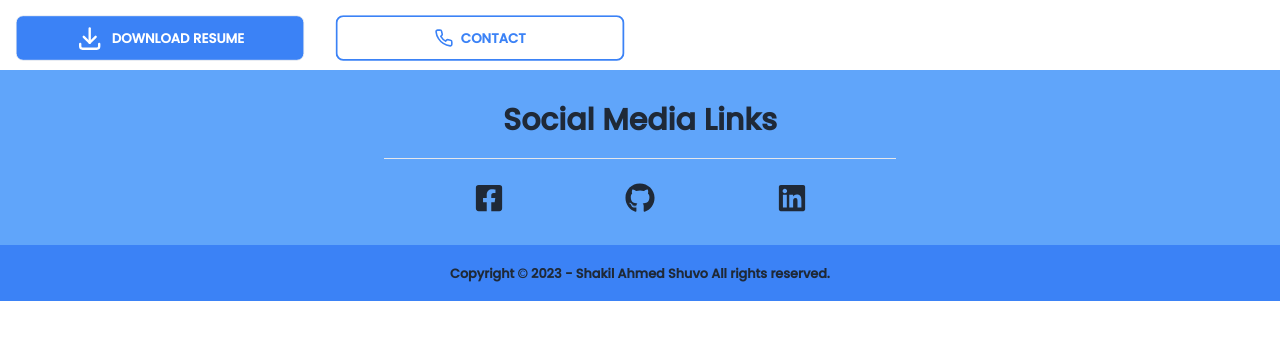
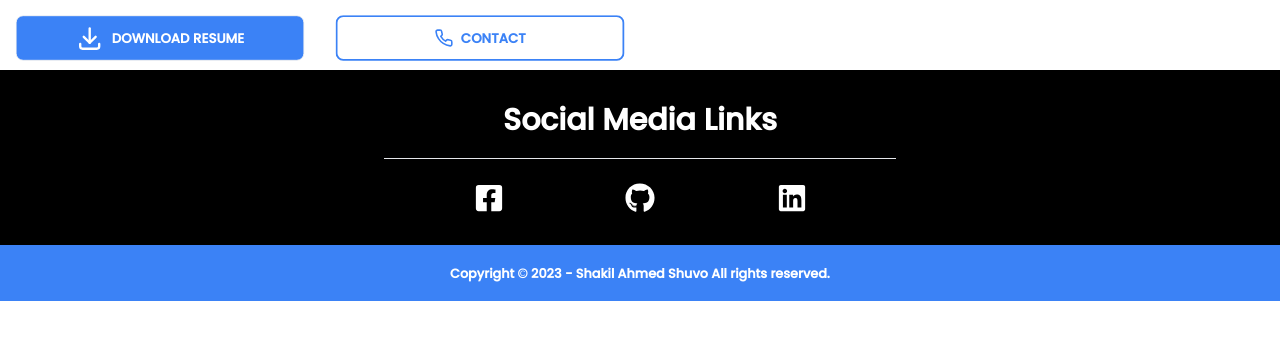
Before and after one commit to shakilahmedshuvo/shakil-ahmed-shuvo, a React (Vite) app: page / in a window 1280 px wide. Shown: the part 426-766 px from the top of the page. Built offline with nearby package versions, Linux system fonts and the light colour scheme.

Commit message:
add some changes in footer

```diff
--- a/src/Components/Home/Footer/Footer.jsx
+++ b/src/Components/Home/Footer/Footer.jsx
@@ -3,7 +3,8 @@ import { Link } from "react-router-dom";
 
 const Footer = () => {
     return (
-        <div className="bg-blue-400">
+        // <div className="bg-blue-400">
+        <div className="bg-black text-white">
             <div
                 className="text-center max-w-7xl mx-auto pt-8">
                 <h2
```
